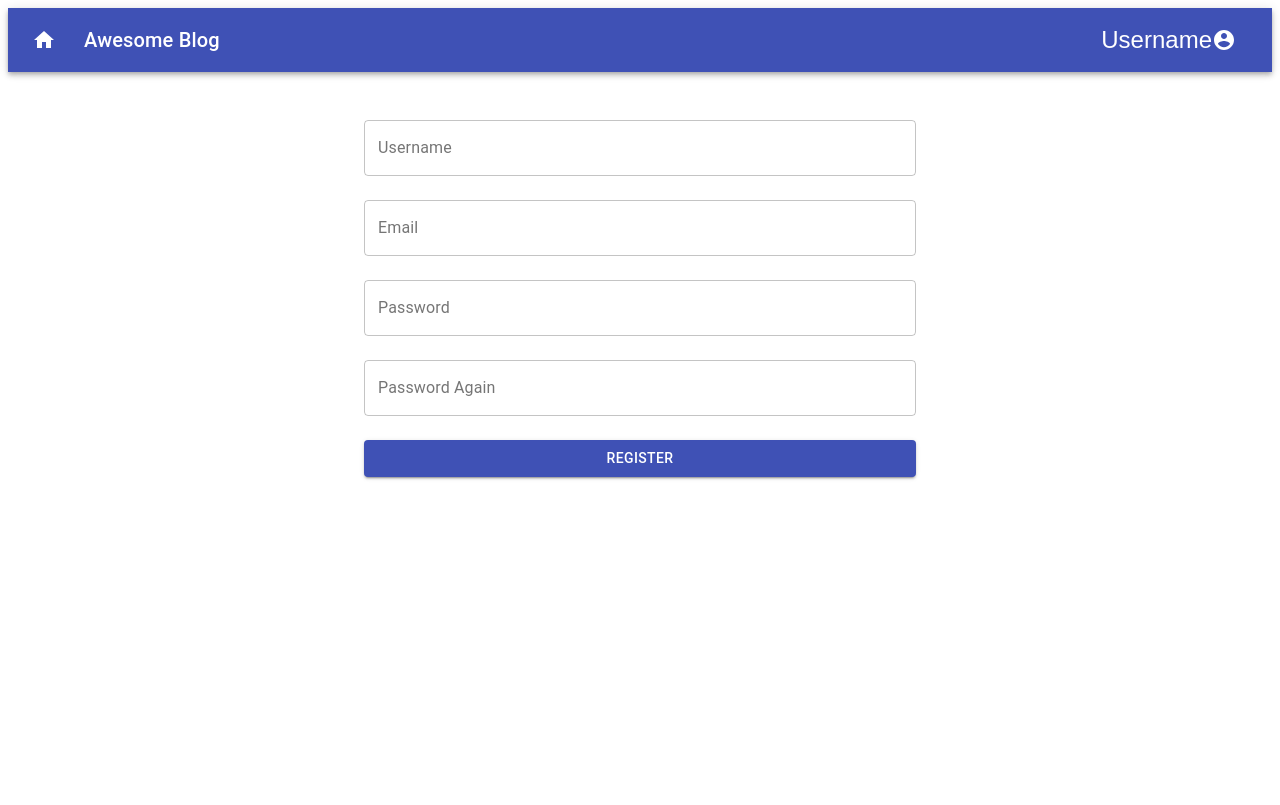
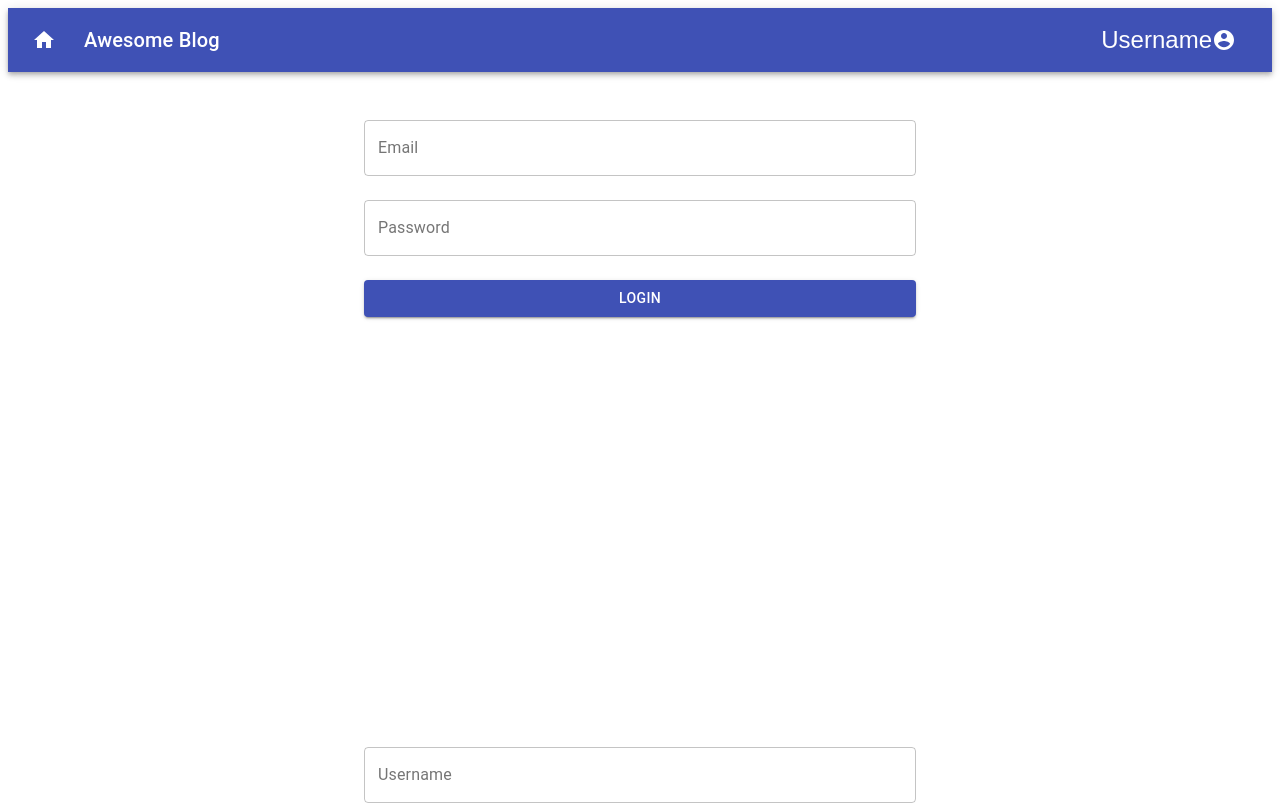
Before and after one commit to E-2423/django_react_blog_frontend, a React (Create React App) app: page / in a window 1280 px wide. Shown: the top 805 px of the page. Built offline with nearby package versions, Linux system fonts and the light colour scheme.

Commit message:
added login

```diff
--- a/src/App.js
+++ b/src/App.js
@@ -1,10 +1,12 @@
 import Signup from './pages/Signup';
+import Signin from './pages/Signin';
 import Navbar from './components/Navbar';
 
 function App() {
   return (
     <div className="App">
         <Navbar />
+        <Signin />
         <Signup />
     </div>
   );
--- /dev/null
+++ b/src/pages/Signin.js
@@ -0,0 +1,77 @@
+import React from 'react';
+import { Button, TextField, Grid, Container } from '@material-ui/core';
+import { makeStyles } from '@material-ui/core/styles';
+import { Formik } from "formik";
+
+const styles = makeStyles({
+    wrapper: {
+        marginTop: "3rem",
+        height: "calc(100vh - 19.0625rem)",
+        textAlign: "center",
+        marginBottom: "9rem",
+    },
+  });
+
+const initialValues = {
+    email: "",
+    password: "",
+  };
+  const handleFormSubmit = (values) => {
+      alert(JSON.stringify(values, null, 2))
+
+  }
+
+const Signin = () => {
+
+    const signinStyles = styles();
+
+
+    return(
+        <Container className={signinStyles.wrapper} maxWidth="sm">
+            <Formik
+                initialValues = {initialValues}
+                onSubmit = {handleFormSubmit}
+            >
+                {({ handleSubmit, handleChange, values })=>(
+                    <form onSubmit={handleSubmit}>
+                        <Grid container spacing={3}>
+                            <Grid item xs={12}>
+                                <TextField
+                                    name="email"
+                                    label="Email"
+                                    variant="outlined"
+                                    fullWidth
+                                    value={values.email}
+                                    onChange={handleChange}
+                                    />
+                            </Grid>
+                            <Grid item xs={12}>
+                                <TextField
+                                    name="password"
+                                    label="Password"
+                                    variant="outlined"
+                                    fullWidth
+                                    type="password"
+                                    value={values.password}
+                                    onChange={handleChange}
+                                />
+                            </Grid>
+                            <Grid item xs={12}>
+                                <Button
+                                    type="submit"
+                                    variant="contained"
+                                    color="primary"
+                                    fullWidth
+                                    >
+                                        Login
+                                </Button>
+                            </Grid>
+                        </Grid>
+                </form>
+                )}
+            </Formik>
+        </Container>
+    )
+}
+
+export default Signin;
```
